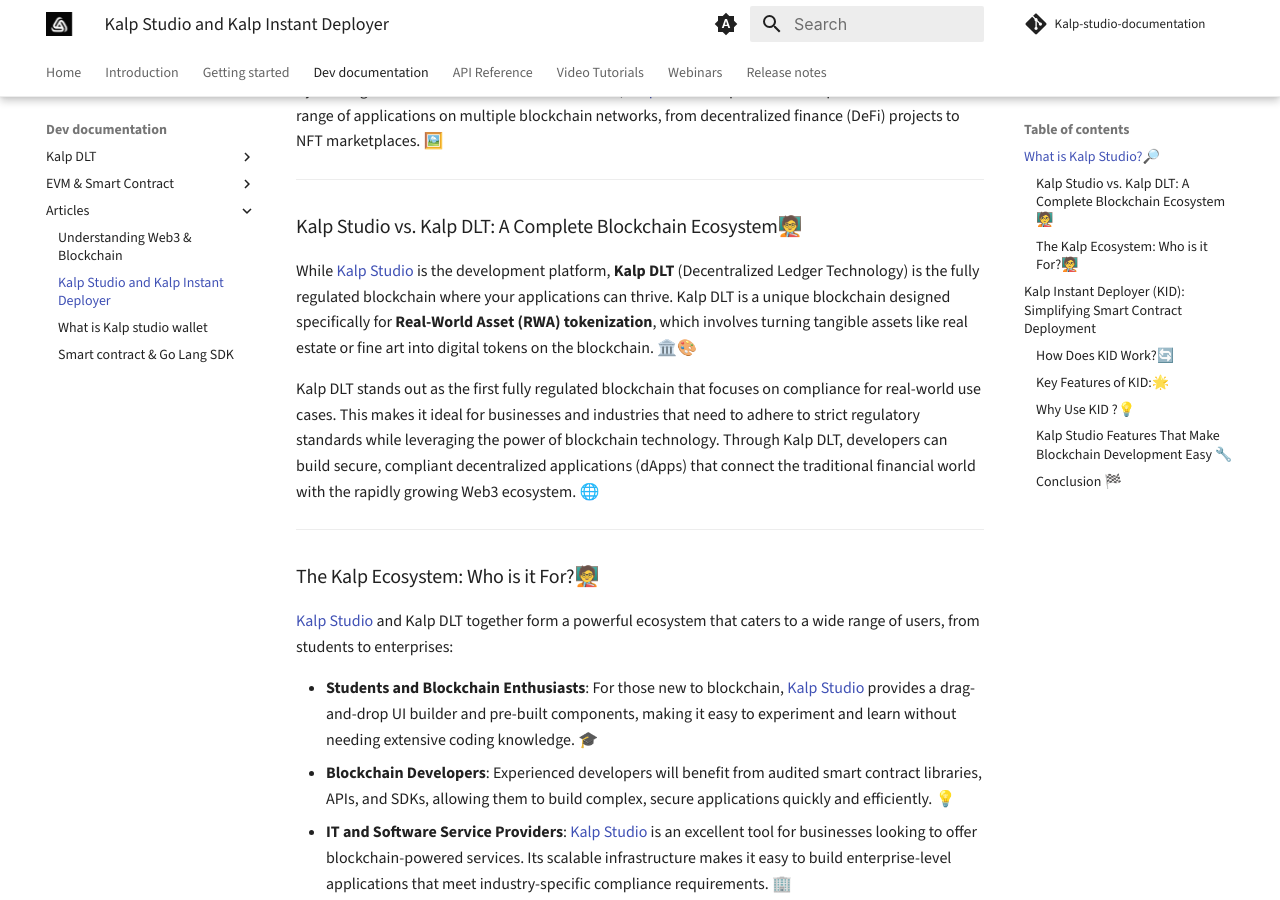
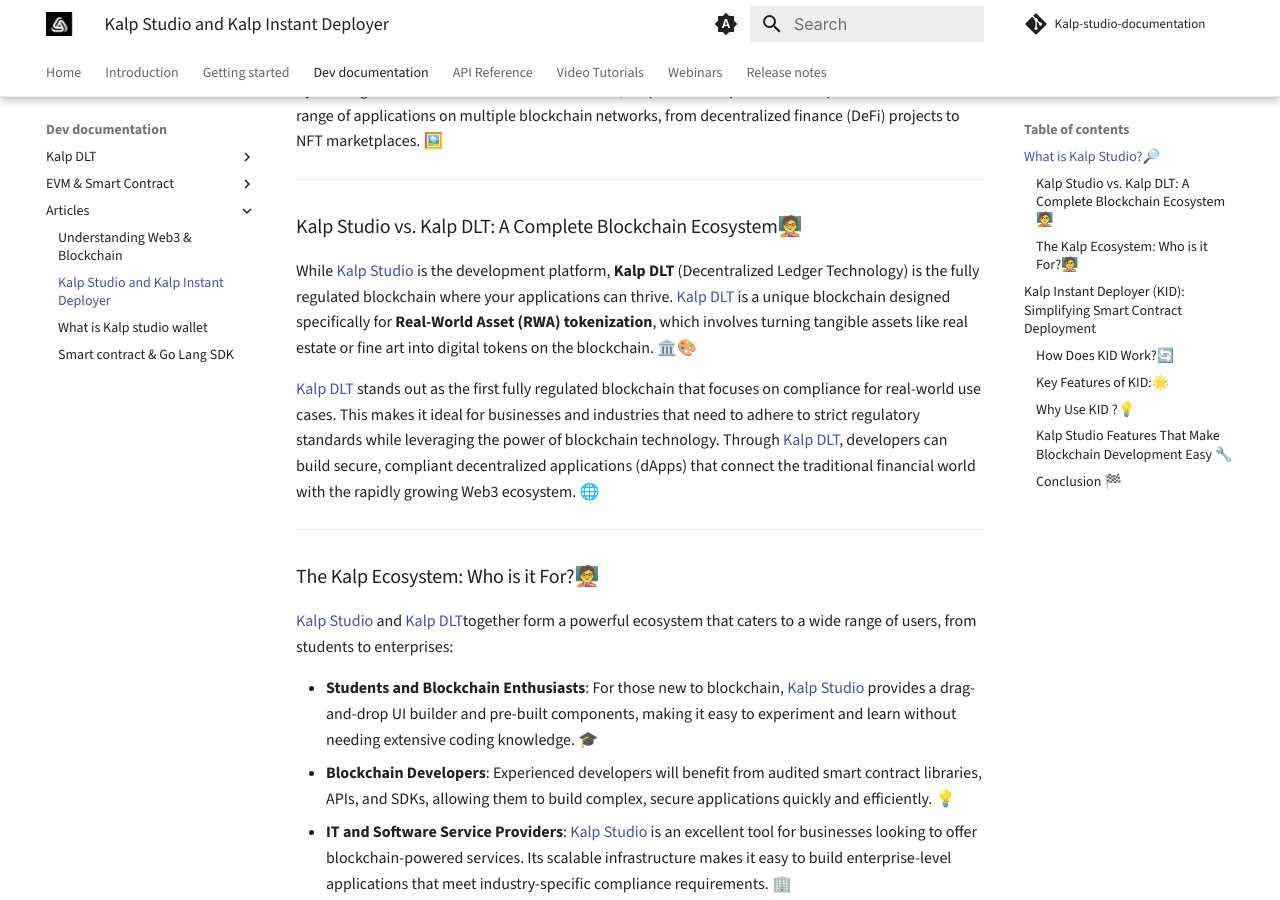
Before and after one commit to p2eengineering/kalp-studio-documentation, an MkDocs documentation site: the page built from docs/Dev-documentation/Articles/Kalp-studio-and-kalp-instant-deployer.md, in a window 1280 px wide and 900 px high, scrolled down 582 px. Built offline with MkDocs 1.6.1 and Material for MkDocs 9.7.7, drawn with Linux system fonts in a browser that asks for light colours; some web fonts are replaced; comment, search, counter and statistics services are not loaded; some of the changed lines change nothing that is shown; some of the changed text lies outside the part shown.

Commit message:
Updated changes

```diff
--- a/docs/Dev-documentation/Articles/Kalp-studio-and-kalp-instant-deployer.md
+++ b/docs/Dev-documentation/Articles/Kalp-studio-and-kalp-instant-deployer.md
@@ -18,15 +18,15 @@
 
 ### Kalp Studio vs. Kalp DLT: A Complete Blockchain Ecosystem🧑‍🏫
 
-While [Kalp Studio](https://console.kalp.studio/) is the development platform, **Kalp DLT** (Decentralized Ledger Technology) is the fully regulated blockchain where your applications can thrive. Kalp DLT is a unique blockchain designed specifically for **Real-World Asset (RWA) tokenization**, which involves turning tangible assets like real estate or fine art into digital tokens on the blockchain. 🏛️🎨
+While [Kalp Studio](https://console.kalp.studio/) is the development platform, **Kalp DLT** (Decentralized Ledger Technology) is the fully regulated blockchain where your applications can thrive. [Kalp DLT](https://docs.kalp.studio//Introduction/Kalp-DLT/) is a unique blockchain designed specifically for **Real-World Asset (RWA) tokenization**, which involves turning tangible assets like real estate or fine art into digital tokens on the blockchain. 🏛️🎨
 
-Kalp DLT stands out as the first fully regulated blockchain that focuses on compliance for real-world use cases. This makes it ideal for businesses and industries that need to adhere to strict regulatory standards while leveraging the power of blockchain technology. Through Kalp DLT, developers can build secure, compliant decentralized applications (dApps) that connect the traditional financial world with the rapidly growing Web3 ecosystem. 🌐
+[Kalp DLT](https://docs.kalp.studio//Introduction/Kalp-DLT/) stands out as the first fully regulated blockchain that focuses on compliance for real-world use cases. This makes it ideal for businesses and industries that need to adhere to strict regulatory standards while leveraging the power of blockchain technology. Through [Kalp DLT](https://docs.kalp.studio//Introduction/Kalp-DLT/), developers can build secure, compliant decentralized applications (dApps) that connect the traditional financial world with the rapidly growing Web3 ecosystem. 🌐
 
 ---
 
 ### The Kalp Ecosystem: Who is it For?🧑‍🏫
 
-[Kalp Studio](https://console.kalp.studio/) and Kalp DLT together form a powerful ecosystem that caters to a wide range of users, from students to enterprises:
+[Kalp Studio](https://console.kalp.studio/) and [Kalp DLT](https://docs.kalp.studio//Introduction/Kalp-DLT/)together form a powerful ecosystem that caters to a wide range of users, from students to enterprises:
 
 -   **Students and Blockchain Enthusiasts**: For those new to blockchain, [Kalp Studio](https://console.kalp.studio/) provides a drag-and-drop UI builder and pre-built components, making it easy to experiment and learn without needing extensive coding knowledge. 🎓
 -   **Blockchain Developers**: Experienced developers will benefit from audited smart contract libraries, APIs, and SDKs, allowing them to build complex, secure applications quickly and efficiently. 💡
@@ -75,6 +75,6 @@
 
 ### Conclusion 🏁
 
-[Kalp Studio](https://console.kalp.studio/) and Kalp DLT together form an innovative and comprehensive ecosystem designed to simplify the development of decentralized applications while ensuring they are secure, scalable, and compliant with regulatory standards. Whether you're a student exploring blockchain for the first time or a large enterprise looking to tokenize real-world assets, [Kalp Studio](https://console.kalp.studio/) offers the tools and infrastructure you need to succeed in the Web3 era. 🌍
+[Kalp Studio](https://console.kalp.studio/) and [Kalp DLT](https://docs.kalp.studio//Introduction/Kalp-DLT/)together form an innovative and comprehensive ecosystem designed to simplify the development of decentralized applications while ensuring they are secure, scalable, and compliant with regulatory standards. Whether you're a student exploring blockchain for the first time or a large enterprise looking to tokenize real-world assets, [Kalp Studio](https://console.kalp.studio/) offers the tools and infrastructure you need to succeed in the Web3 era. 🌍
 
 With [Kalp Studio](https://console.kalp.studio/), the future of blockchain development is at your fingertips. Embrace the power of decentralization with an ecosystem built for innovation, compliance, and scale. 🚀
```
